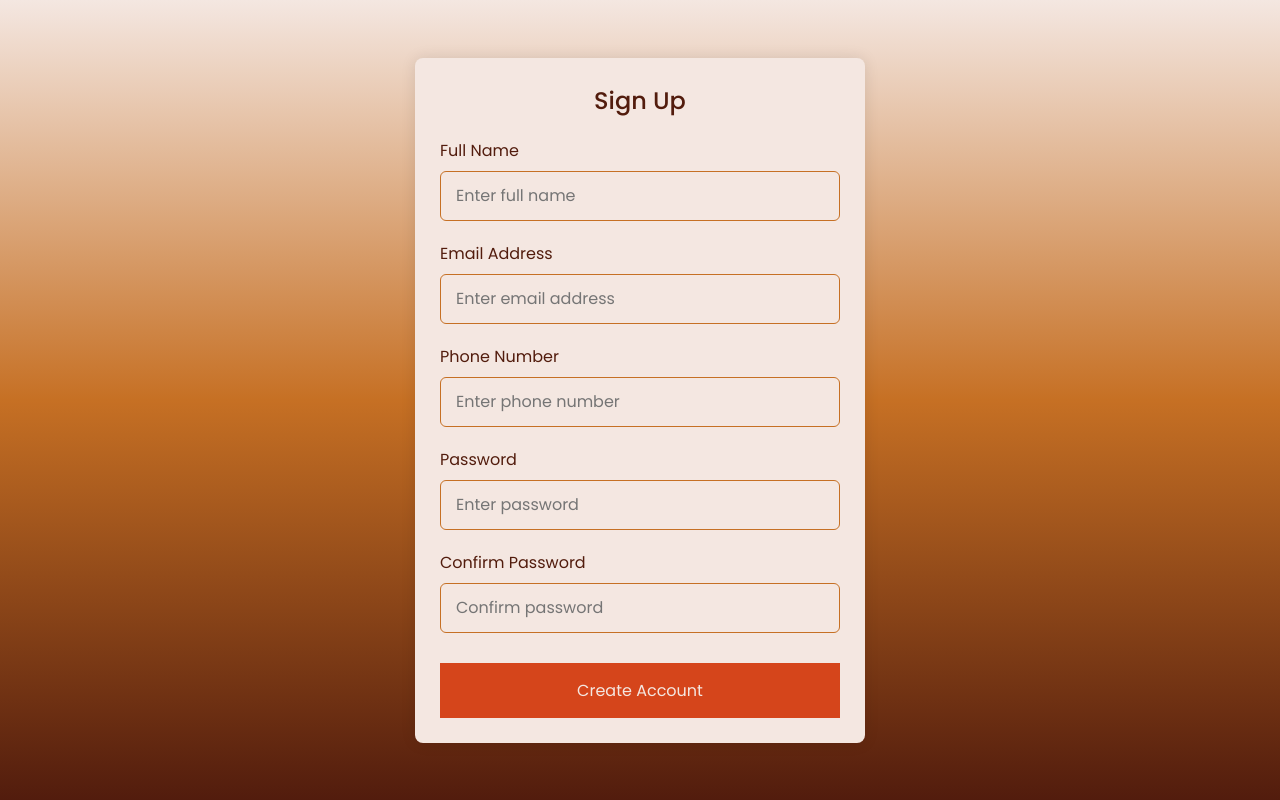
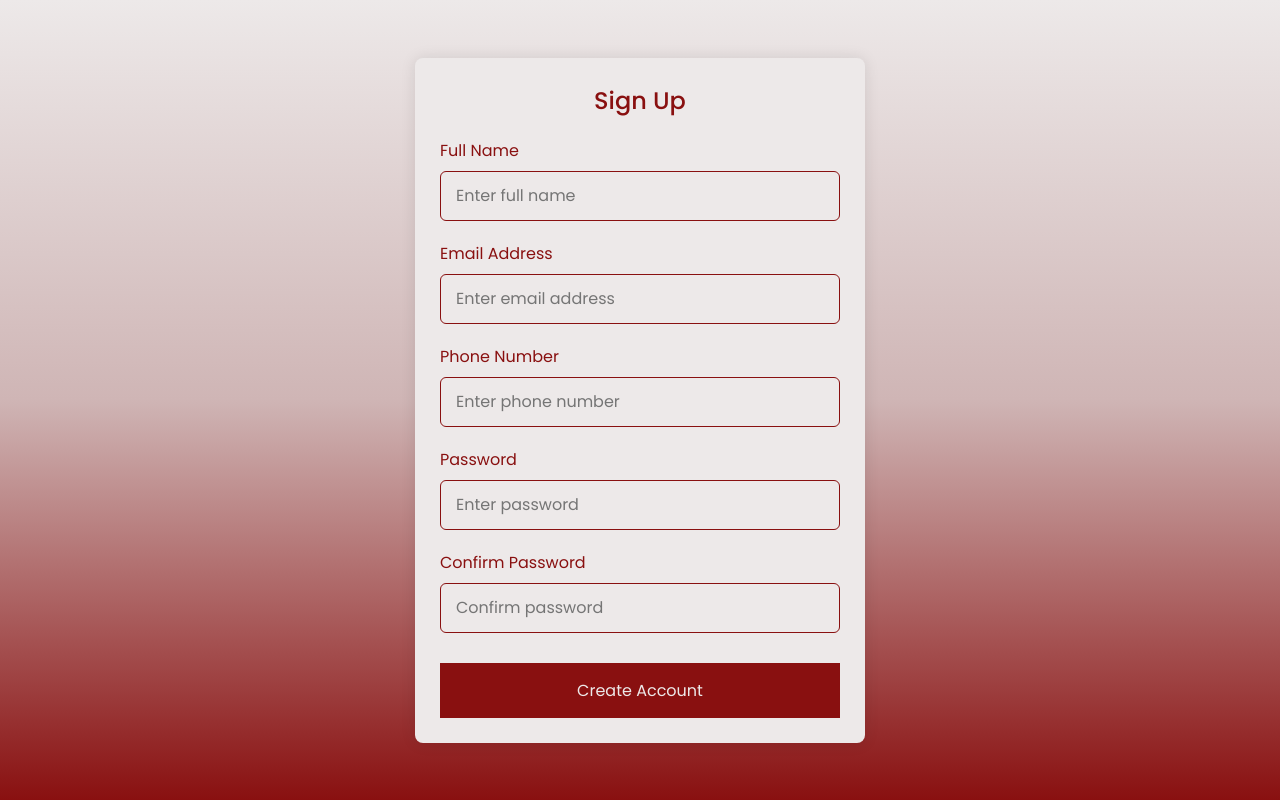
Before and after one commit to nourdandachi/cinema_client, a plain HTML site: page pages/register.html in a window 1280 px wide. Drawn offline with Linux system fonts and the light colour scheme.

Commit message:
Changed colors

```diff
--- a/pages/register.html
+++ b/pages/register.html
@@ -4,36 +4,40 @@
     <meta charset="UTF-8">
     <meta name="viewport" content="width=device-width, initial-scale=1.0">
     <title>Register</title>
-    <link rel="stylesheet" href="/styles/register.css">
+    <link rel="stylesheet" href="../styles/register.css">
+
 </head>
 <body>
     <section class="container">
       <header>Sign Up</header>
-      <form action="#" class="form">
+      <form class="form" id="register-form">
   <div class="input-box">
     <label>Full Name</label>
-          <input type="text" placeholder="Enter full name" required />
+    <input type="text" name="full_name" placeholder="Enter full name" required />
   </div>
   <div class="input-box">
     <label>Email Address</label>
-          <input type="text" placeholder="Enter email address" required />
+    <input type="text" name="email" placeholder="Enter email address" required />
   </div>
   <div class="input-box">
     <label>Phone Number</label>
-            <input type="number" placeholder="Enter phone number" required />
+    <input type="number" name="phone_number" placeholder="Enter phone number" required />
   </div>
   <div class="input-box">
     <label>Password</label>
-            <input type="password" placeholder="Enter password" required />
+    <input type="password" name="password" placeholder="Enter password" required />
   </div>
   <div class="input-box">
     <label>Confirm Password</label>
-            <input type="password" placeholder="Confirm password" required />
+    <input type="password" name="confirm_password" placeholder="Confirm password" required />
   </div>
 
-        <button>Create Account</button>
+  <button type="submit">Create Account</button>
 </form>
+
     </section>
+    <script src="../scripts/register.js"></script>
+
   </body>
 
 </html>
--- a/styles/register.css
+++ b/styles/register.css
@@ -12,7 +12,7 @@ body {
   align-items: center;
   justify-content: center;
   padding: 20px;
-    background: -webkit-linear-gradient(bottom, #521C0D, #c67024, #F4E7E1);
+    background: -webkit-linear-gradient(bottom, #891010, #cfb5b5, #ede9e9);
 
 }
 .container {
@@ -20,14 +20,14 @@ body {
   max-width: 450px;
   min-width: 200px;
   width: 100%;
-  background: #F4E7E1;
+  background: #ede9e9;
   padding: 25px;
   border-radius: 8px;
   box-shadow: 0 0 15px rgba(0, 0, 0, 0.1);
 }
 .container header {
   font-size: 1.5rem;
-  color: #521C0D;
+  color: #891010;
   font-weight: 500;
   text-align: center;
   margin-bottom: 20px;
@@ -40,7 +40,7 @@ body {
   margin-top: 20px;
 }
 .input-box label {
-  color: #521C0D;
+  color: #891010;
 }
 .form :where(.input-box input) {
   position: relative;
@@ -48,12 +48,12 @@ body {
   width: 100%;
   outline: none;
   font-size: 1rem;
-  color: #521C0D;
+  color: #891010;
   margin-top: 8px;
-  border: 1px solid #c67024;
+  border: 1px solid #891010;
   border-radius: 6px;
   padding: 0 15px;
-  background-color: #F4E7E1;
+  background-color: #ede9e9;
 }
 .input-box input:focus {
   box-shadow: 0 1px 0 rgba(0, 0, 0, 0.1);
@@ -62,17 +62,17 @@ body {
 .form button {
   height: 55px;
   width: 100%;
-  color: #F4E7E1;
+  color: #ede9e9;
   font-size: 1rem;
   font-weight: 400;
   margin-top: 30px;
   border: none;
   cursor: pointer;
   transition: all 0.2s ease;
-  background: #D5451B;
+  background: #891010;
 }
 .form button:hover {
-  background: #FF9B45;
+  background: #710909;
 }
 
 @media screen and (max-width: 500px) {
```
Lines whose indentation alone changed are shown as unchanged.
